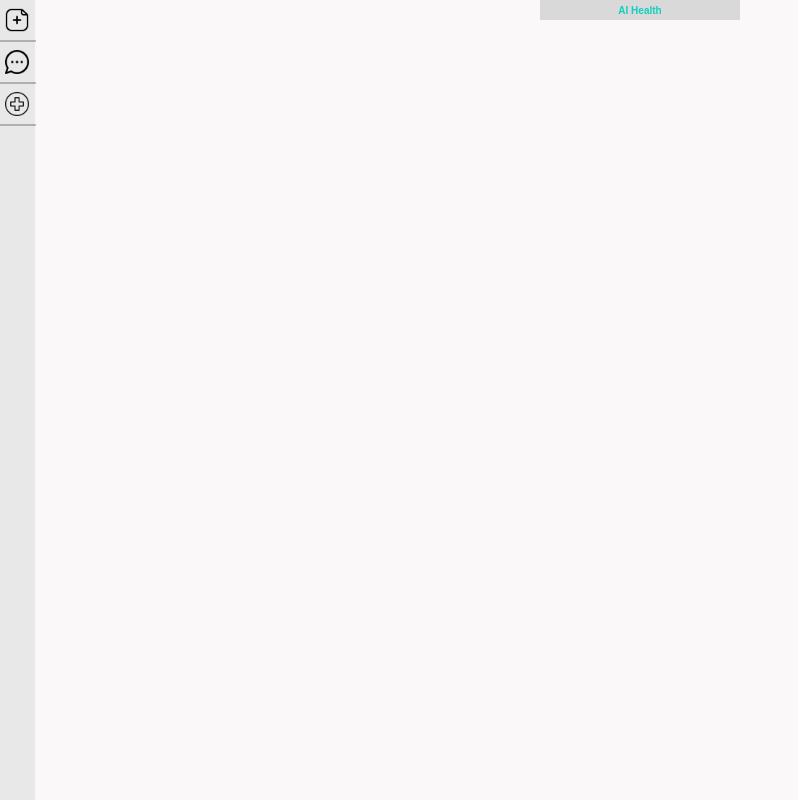
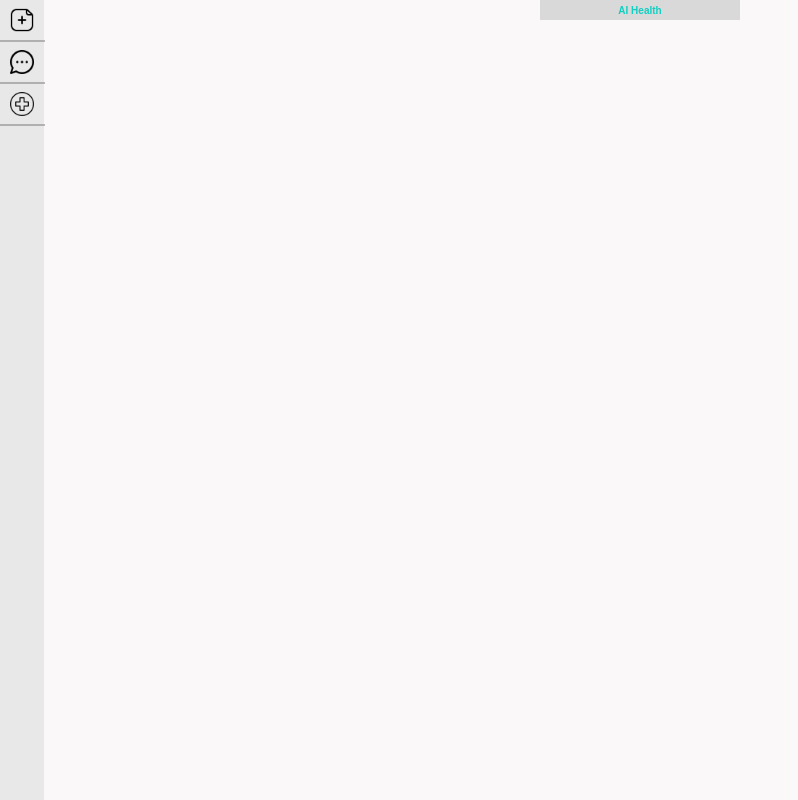
Before and after one commit to Tiendung3tzz/AI_health_chat, a React (Vite) app: page / in a window 1280 px wide. Shown: the whole page, without its empty margins (0-798 px from the left). Built offline with nearby package versions, Linux system fonts and the light colour scheme.

Commit message:
complete nav

```diff
--- a/src/components/nav.css
+++ b/src/components/nav.css
@@ -10,15 +10,19 @@
 .navigation .nav-list {
     background-color: #E8E8E8;
     height: 100%;
-    width: 35px;
+    width: 44px;
     display: flex;
     flex-direction: column;
-    align-items: center;
+    align-items: left;
     padding-top: 8px;
+    transition: width 0.8s ease;
+
     /* overflow: hidden; */
 }
 
-
+.chat-ext {
+  display: flex;
+}
 
 .navigation .nav-list.expanded {
   width: 200px;
@@ -36,14 +40,41 @@
   font-family: Arial, sans-serif;
   background-color: #D9D9D9;
 } */
-.nav-item-1:hover img {
+.item-1-hover-1:hover img {
   background-color: #CFCFCF;
   cursor: pointer;
   content: url("/src/assets/app.png");
 }
 
+.item-1-hover-2:hover  {
+  background-color: #CFCFCF;
+  cursor: pointer;
+}
 
 
+.img-2 {
+  opacity: 0;
+  height: 0;
+  width: 0;
+  overflow: hidden;
+  transition: opacity 1s ease, width 1s ease;
+
+}
+
+.nav-list.expanded .img-2 {
+  opacity: 1;
+  width: auto;
+  height: 24px;
+  line-height: 24px;
+  /* white-space: nowrap;   */
+  /* padding-left: 10px;    */
+  transition: opacity 2s ease, width 2s ease;
+}
+
+.img-2:hover {
+  background-color: #ffffff;
+  cursor: pointer;
+}
 
 .navigation .nav-list img {
   width: 24px;
@@ -53,7 +84,7 @@
 
 .nav-item-1, .nav-item-2, .nav-item-3{
    display: flex;
-   width: 100%;
+   width: 90%;
    padding-left: 10px;
    align-items: center;
    justify-content: left;
@@ -73,7 +104,8 @@
   height: 0;
   width: 0;
   overflow: hidden;
-  transition: opacity 1s ease, width 0.3s ease;
+    transition: opacity 1s ease, width 1s ease;
+
 }
 
 .nav-list.expanded .nav-item-1 div,
@@ -85,4 +117,11 @@
   line-height: 24px;
   white-space: nowrap;
   padding-left: 10px;
+  transition: opacity 1s ease, width 1s ease;
+
 }
+
+.img-2 {
+  margin-left: auto;
+  margin-right: 10px;
+}
--- a/src/components/nav.jsx
+++ b/src/components/nav.jsx
@@ -17,19 +17,30 @@ export default function Nav() {
   return (
     <nav className="navigation">
       <div className={`nav-list nav-text ${disabledHover ? "expanded" : ""}`}>
-        <div
-          className={`nav-item-1 ${disabledHover ? "nav-item-disabled" : ""}`}
-          onClick={() => handleClick(false)}
-        >
+        <div className="chat-ext">
+          <div
+            className={`nav-item-1 ${!disabledHover ? "item-1-hover-1" : "item-1-hover-2"} ${disabledHover ? "nav-item-disabled" : ""}`}
+            onClick={() => handleClick()}
+          >
+            <img
+              src="/src/assets/add-post.png"
+              alt="new chat"
+            />
+            <div>New chat</div>
+          </div>
           <img
-            src={disabledHover ? "/src/assets/app.png" : "/src/assets/add-post.png"}
-            alt="new chat"
+              src="/src/assets/app.png"
+              className="img-2"
+              onClick={() => handleClick(1)}
+              alt="close"
           />
-          <div>New chat</div>
         </div>
         <hr />
         <div className="nav-item-2">
-          <img src="/src/assets/messenger.png" className="chat-ai" alt="chat ai" />
+          <img
+            src="/src/assets/messenger.png"
+            className="chat-ai" alt="chat ai"
+          />
           <div>Chat AI Health</div>
         </div>
         <hr />
```
